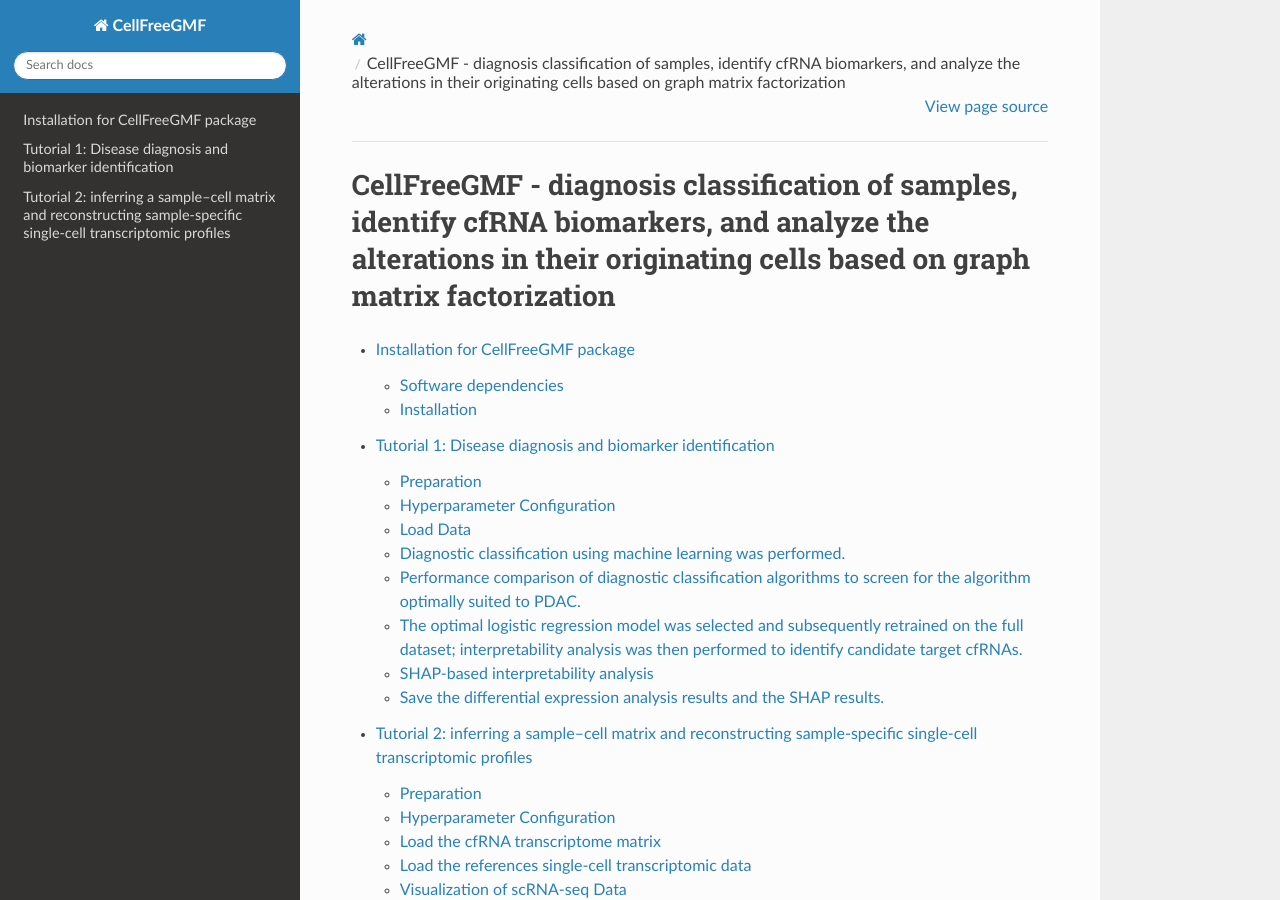
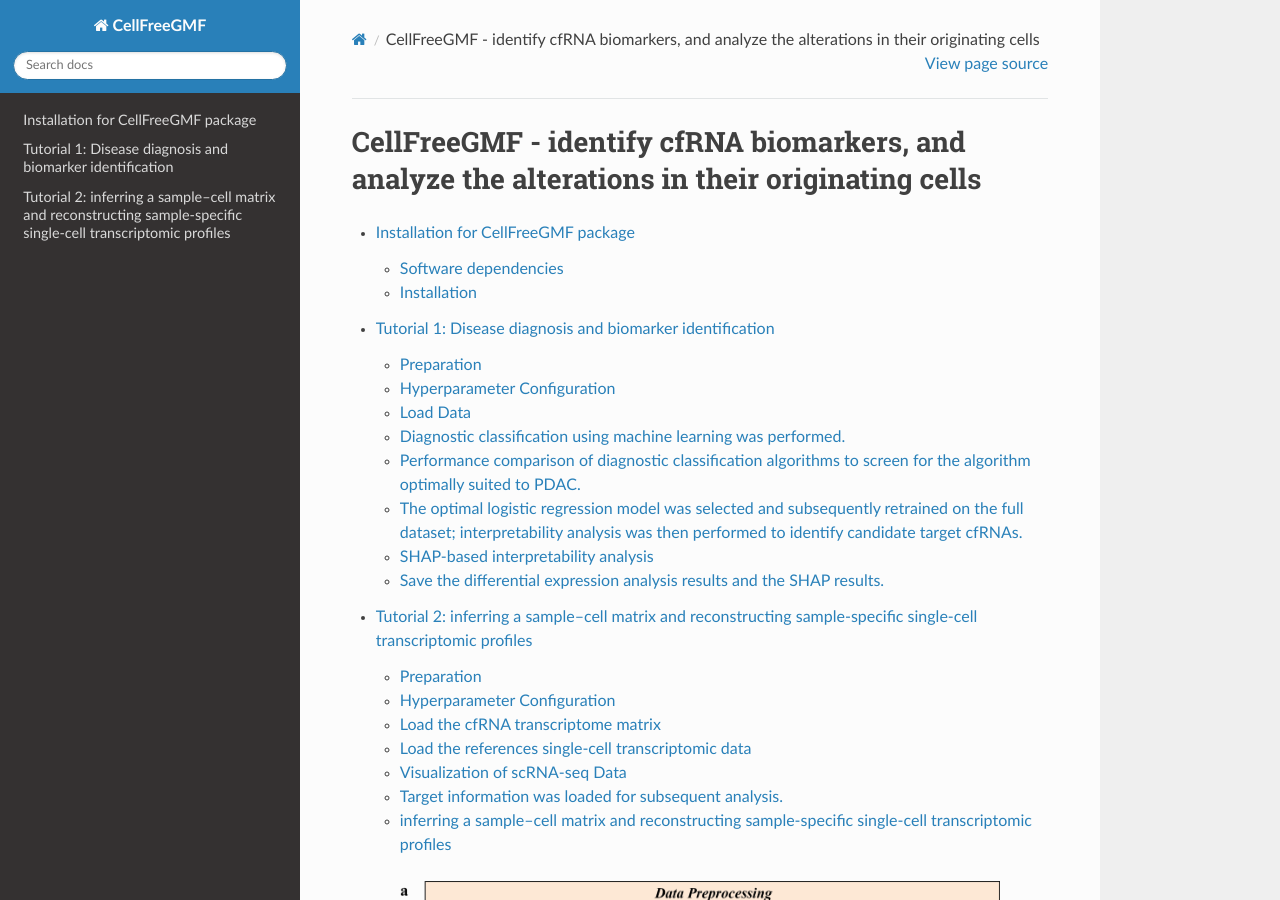
Before and after one commit to zwx94/CellFreeGMF_Tutorials, a Sphinx documentation site: the page built from source/index.rst, in a window 1280 px wide and 900 px high. Built offline with Sphinx 7.4.7 and the Read the Docs theme 3.1.0, drawn with Linux system fonts in a browser that asks for light colours; pages that are not in the unit, such as notebooks, are missing from menus.

Commit message:
Update index.rst

```diff
--- a/source/index.rst
+++ b/source/index.rst
@@ -3,7 +3,7 @@
    You can adapt this file completely to your liking, but it should at least
    contain the root `toctree` directive.
 
-CellFreeGMF - diagnosis classification of samples, identify cfRNA biomarkers, and analyze the alterations in their originating cells based on graph matrix factorization
+CellFreeGMF - identify cfRNA biomarkers, and analyze the alterations in their originating cells
 =========================
 
 .. toctree::
```
